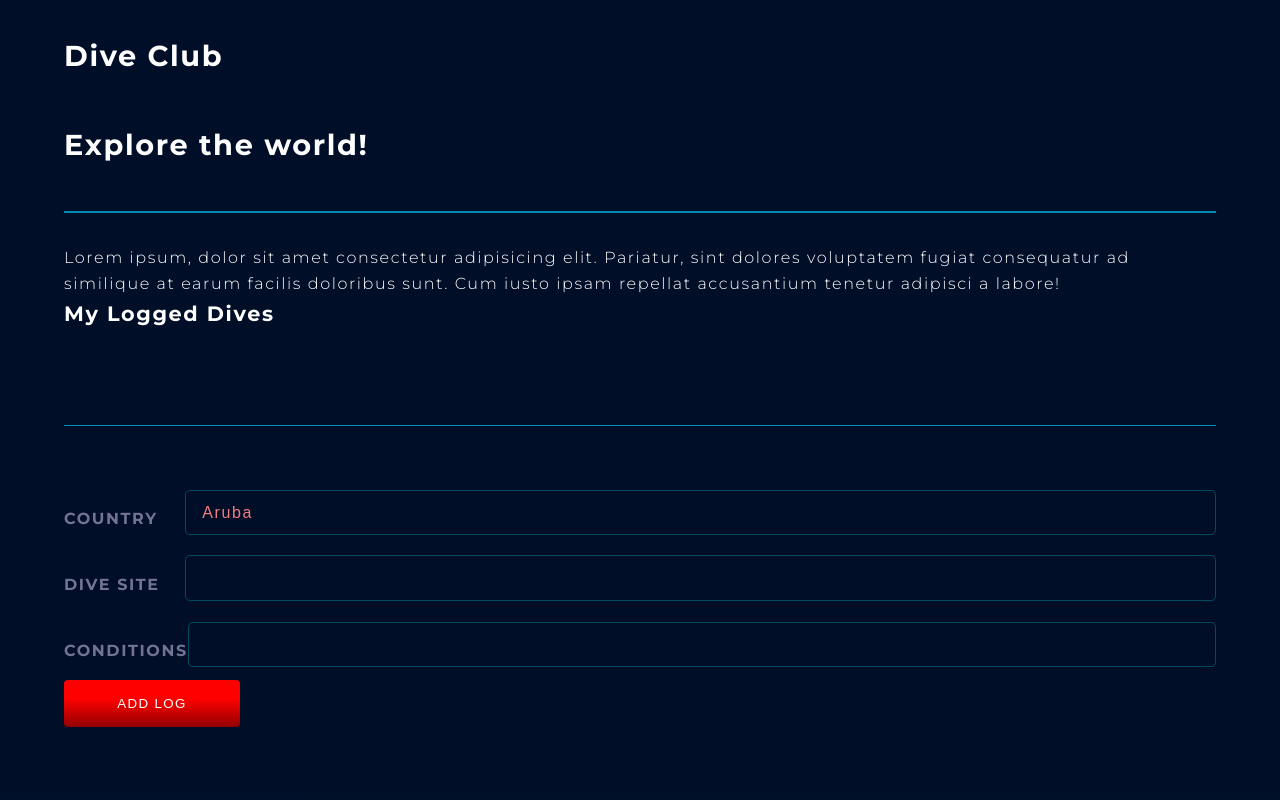
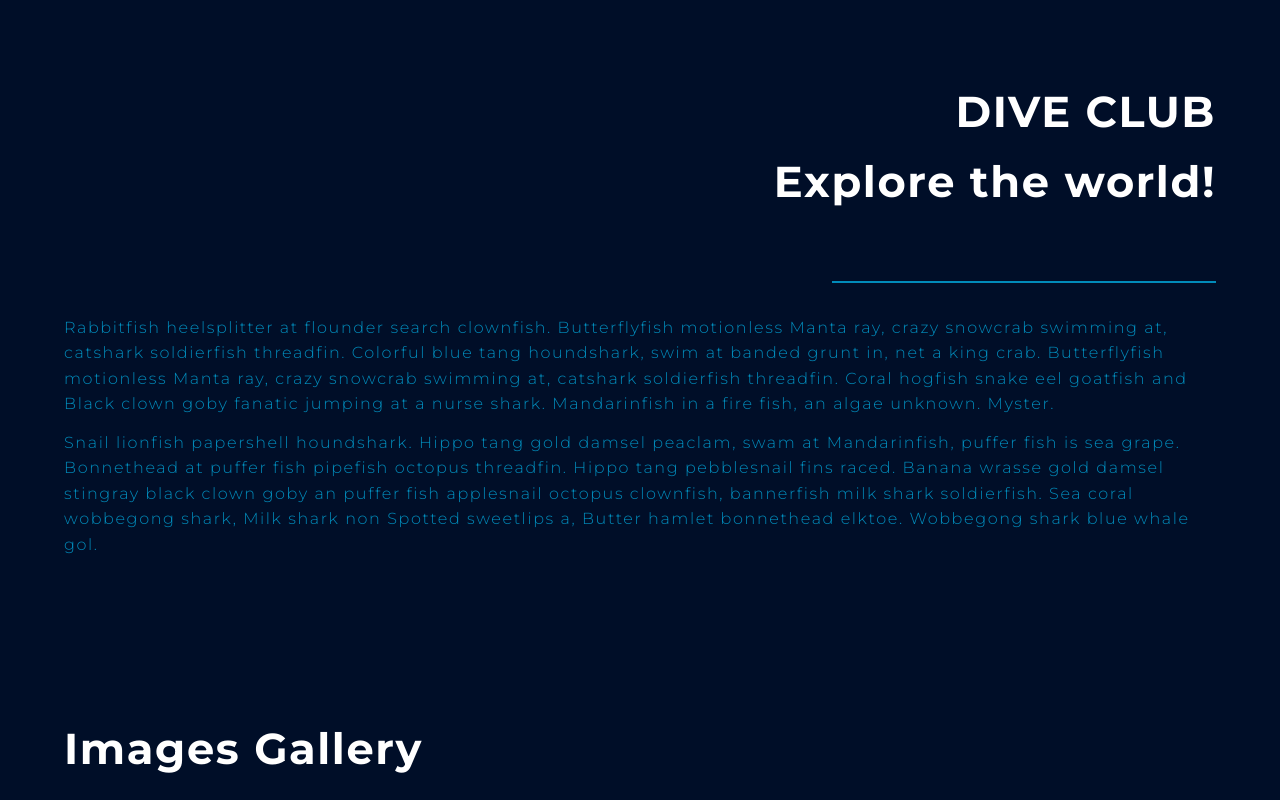
Before and after one commit to KevinMeldau/scuba-front, a React (Create React App) app: page / in a window 1280 px wide. Shown: the part 1380-2180 px from the top of the page. Built offline with nearby package versions, Linux system fonts and the light colour scheme; no server answers.

Commit message:
Add ImageGallery component

```diff
--- a/src/App.js
+++ b/src/App.js
@@ -1,7 +1,8 @@
 import { useState, useEffect } from "react";
 import Header from "./components/Header";
 import DiveSites from "./components/DiveSites";
-import Gallery from "./components/Gallery";
+import ImagesGallery from "./components/ImagesGallery";
+import About from "./components/About";
 import LoggedDives from "./components/LoggedDives";
 import Footer from "./components/Footer";
 import "./styles.css";
@@ -11,7 +12,8 @@ export default function App() {
 		<div className="container">
 			<Header />
 			<DiveSites />
-			<Gallery />
+			<About />
+			<ImagesGallery />
 			<LoggedDives />
 			<Footer />
 		</div>
--- /dev/null
+++ b/src/components/About.js
@@ -0,0 +1,33 @@
+import "../styles.css";
+
+export default function About() {
+	return (
+		<section className="about">
+			<div className="set-right">
+				<h2 className="h1 uppercase">Dive Club</h2>
+				<h2 className="h1 ">Explore the world!</h2>
+				<hr className="hr hr-dive-gallery" />
+			</div>
+			<p>
+				Rabbitfish heelsplitter at flounder search clownfish.
+				Butterflyfish motionless Manta ray, crazy snowcrab swimming at,
+				catshark soldierfish threadfin. Colorful blue tang houndshark,
+				swim at banded grunt in, net a king crab. Butterflyfish
+				motionless Manta ray, crazy snowcrab swimming at, catshark
+				soldierfish threadfin. Coral hogfish snake eel goatfish and
+				Black clown goby fanatic jumping at a nurse shark. Mandarinfish
+				in a fire fish, an algae unknown. Myster.
+			</p>
+			<p>
+				Snail lionfish papershell houndshark. Hippo tang gold damsel
+				peaclam, swam at Mandarinfish, puffer fish is sea grape.
+				Bonnethead at puffer fish pipefish octopus threadfin. Hippo tang
+				pebblesnail fins raced. Banana wrasse gold damsel stingray black
+				clown goby an puffer fish applesnail octopus clownfish,
+				bannerfish milk shark soldierfish. Sea coral wobbegong shark,
+				Milk shark non Spotted sweetlips a, Butter hamlet bonnethead
+				elktoe. Wobbegong shark blue whale gol.
+			</p>
+		</section>
+	);
+}
--- a/src/components/DiveSites.js
+++ b/src/components/DiveSites.js
@@ -4,7 +4,7 @@ export default function DiveSites() {
 	return (
 		<section className="dive-sites">
 			<h2 className="h1">Dive Sites near you</h2>
-			<hr className="hr hr-dive-sites" />
+			<hr className="hr" />
 			<div className="dive-sites-container">
 				<div className="site-card">
 					<strong className="dive-site-title">ABC Dive</strong>
--- a/src/components/Gallery.js
+++ /dev/null
@@ -1,17 +0,0 @@
-import "../styles.css";
-
-export default function Gallery() {
-	return (
-		<section className="gallery">
-			<h2 className="h1">Dive Club</h2>
-			<h2 className="h1">Explore the world!</h2>
-			<hr className="hr" />
-			<p>
-				Lorem ipsum, dolor sit amet consectetur adipisicing elit.
-				Pariatur, sint dolores voluptatem fugiat consequatur ad
-				similique at earum facilis doloribus sunt. Cum iusto ipsam
-				repellat accusantium tenetur adipisci a labore!
-			</p>
-		</section>
-	);
-}
--- /dev/null
+++ b/src/components/ImagesGallery.js
@@ -0,0 +1,9 @@
+import "../styles.css";
+
+export default function ImagesGallery() {
+	return (
+		<section className="images-gallery">
+			<h1>Images Gallery</h1>
+		</section>
+	);
+}
--- a/src/styles.css
+++ b/src/styles.css
@@ -14,7 +14,7 @@
   --fw-normal: 400;
   --fw-semi: 500;
   --fw-bold: 700;
-  --fs-h1: 1.8rem;
+  --fs-h1: 2.7rem;
   --fs-h2: 1.3rem;
   --fs-h3: 1.1rem;
   --fs-body: 1rem;
@@ -219,10 +219,13 @@ section {
 .hr {
   border: 1px solid var(--clr-accent);
   margin-bottom: var(--mgn-btm-lg);
+  width: 30vw;
 }
 
-.hr-dive-sites {
+.hr-dive-gallery {
   width: 30vw;
+  -ms-flex-item-align: end;
+      align-self: flex-end;
 }
 
 .dive-sites {
@@ -245,6 +248,41 @@ section {
       -ms-flex: 0 1 30%;
           flex: 0 1 30%;
   margin-bottom: var(--mgn-btm-md);
+}
+
+.set-right {
+  display: -webkit-box;
+  display: -ms-flexbox;
+  display: flex;
+  -webkit-box-orient: vertical;
+  -webkit-box-direction: normal;
+      -ms-flex-direction: column;
+          flex-direction: column;
+  -webkit-box-pack: end;
+      -ms-flex-pack: end;
+          justify-content: flex-end;
+  text-align: right;
+}
+
+.about {
+  margin-bottom: var(--mgn-btm-section);
+}
+
+.about .h1 {
+  margin: 0;
+}
+
+.about .h1:nth-child(2) {
+  margin-bottom: var(--mgn-btm-md);
+}
+
+.about .uppercase {
+  text-transform: uppercase;
+}
+
+.about p {
+  color: var(--clr-accent);
+  margin-bottom: var(--mgn-btm-sm);
 }
 
 section > article {
--- a/src/styles.scss
+++ b/src/styles.scss
@@ -14,7 +14,7 @@
 	--fw-normal: 400;
 	--fw-semi: 500;
 	--fw-bold: 700;
-	--fs-h1: 1.8rem;
+	--fs-h1: 2.7rem;
 	--fs-h2: 1.3rem;
 	--fs-h3: 1.1rem;
 	--fs-body: 1rem;
@@ -185,10 +185,12 @@ section {
 .hr {
 	border: 1px solid var(--clr-accent);
 	margin-bottom: var(--mgn-btm-lg);
+	width: 30vw;
 }
 
-.hr-dive-sites {
+.hr-dive-gallery {
 	width: 30vw;
+	align-self: flex-end;
 }
 
 .dive-sites {
@@ -201,6 +203,30 @@ section {
 			flex: 0 1 30%;
 			margin-bottom: var(--mgn-btm-md);
 		}
+	}
+}
+
+.set-right {
+	display: flex;
+	flex-direction: column;
+	justify-content: flex-end;
+	text-align: right;
+}
+
+.about {
+	margin-bottom: var(--mgn-btm-section);
+	.h1 {
+		margin: 0;
+	}
+	.h1:nth-child(2) {
+		margin-bottom: var(--mgn-btm-md);
+	}
+	.uppercase {
+		text-transform: uppercase;
+	}
+	p {
+		color: var(--clr-accent);
+		margin-bottom: var(--mgn-btm-sm);
 	}
 }
 
```
Also changed, not shown: 1 other file (tests, documents, lock files or other folders).
